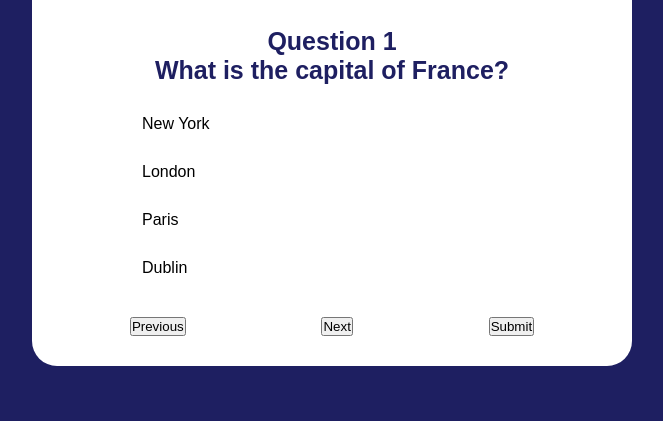
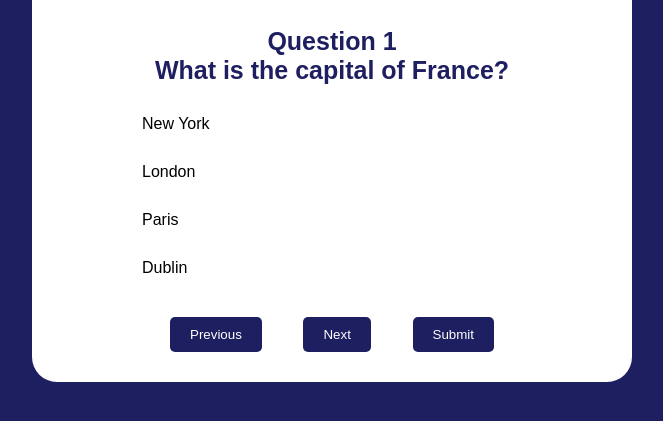
Before and after one commit to MNlegion/Quiz-App, a plain HTML site: page index.html in a window 1280 px wide. Shown: the part 203-624 px from the top of the page, without its empty margins (308-971 px from the left). Drawn offline with Linux system fonts and the light colour scheme.

Commit message:
button styling for control panel

```diff
--- a/assets/css/style.css
+++ b/assets/css/style.css
@@ -60,6 +60,29 @@ body {
 
 .controls {
     display: flex;
-    justify-content: space-around;
+    justify-content: space-between;
     margin-top: 20px;
 }
+
+.controls button:hover {
+    background: rgb(144, 145, 217);
+    color: #fff;
+}
+
+.btn-style {
+    background: rgb(30, 31, 97);
+    color: #fff;
+    padding: 10px 20px;
+    border-radius: 5px;
+    border: none;
+    cursor: pointer;
+    transition: all 0.4s ease;
+}
+
+.controls__previous {
+    margin-left: 20%;
+}
+
+.controls__submit {
+    margin-right: 20%;
+}
--- a/index.html
+++ b/index.html
@@ -20,9 +20,9 @@
             <div class="answer">Dublin</div>
         </div>
         <div class="controls">
-            <button class="controls__previous">Previous</button>
-            <button class="controls__next">Next</button>
-            <button class="controls__submit">Submit</button>
+            <button class="controls__previous btn-style">Previous</button>
+            <button class="controls__next btn-style">Next</button>
+            <button class="controls__submit btn-style">Submit</button>
         </div>
     </div>
 
```
